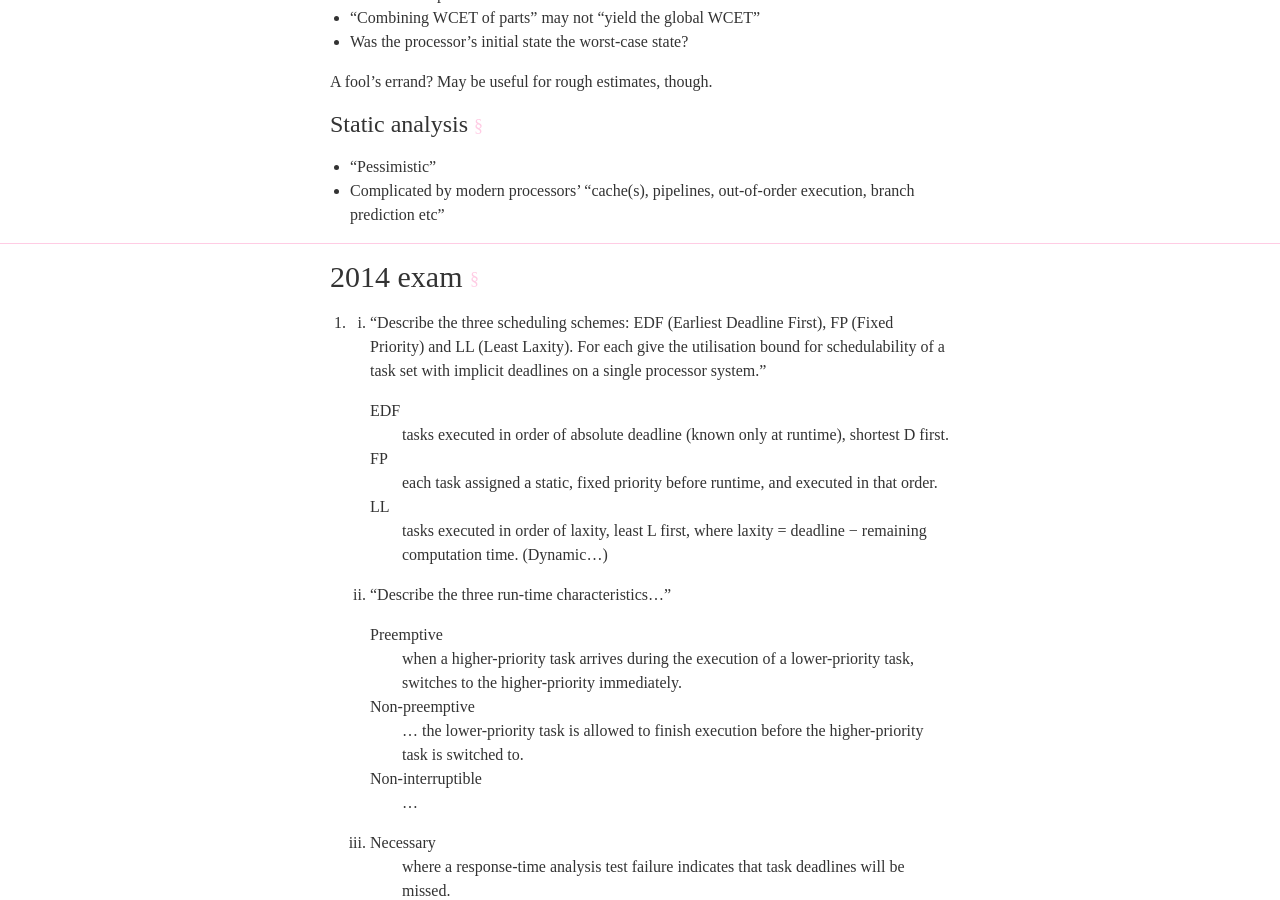
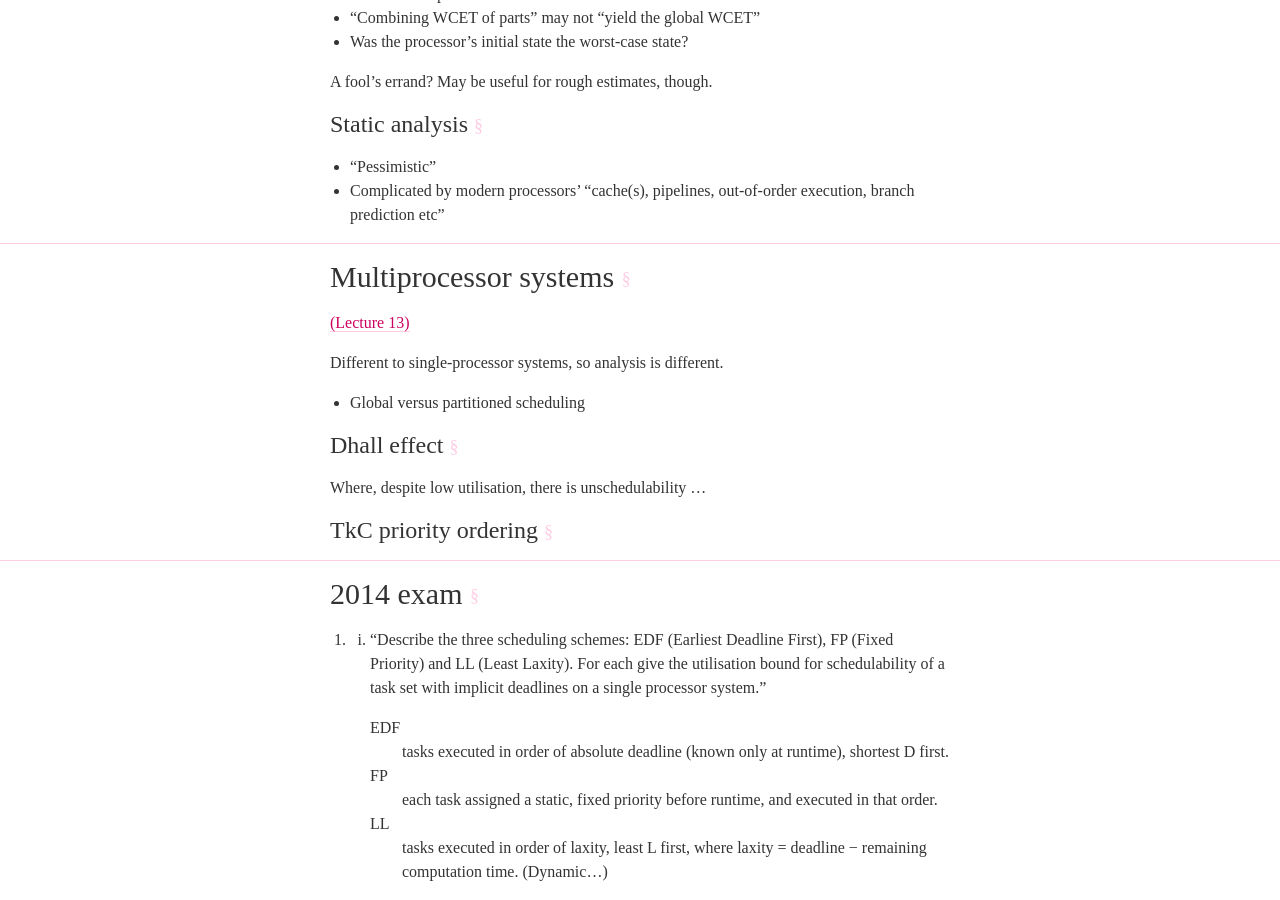
Before and after one commit to jclgoodwin/notes.joshuagoodw.in, a Jekyll site: the page built from pages/arts-autumn.md, in a window 1280 px wide and 900 px high, scrolled down 7587 px. Built offline with Jekyll 4.4.1, drawn with Linux system fonts in a browser that asks for light colours; some web fonts are replaced.

Commit message:
introduce lecture 13

```diff
--- a/pages/arts-autumn.md
+++ b/pages/arts-autumn.md
@@ -515,6 +515,24 @@ A fool's errand? May be useful for rough estimates, though.
 
 
 
+## Multiprocessor systems
+
+[(Lecture 13)](http://www-course.cs.york.ac.uk/arts/Lect13.pdf)
+
+Different to single-processor systems, so analysis is different.
+
+*   Global versus partitioned scheduling
+
+
+### Dhall effect
+
+Where, despite low utilisation, there is unschedulability ...
+
+### TkC priority ordering
+
+
+
+
 ## 2014 exam
 
 1.  1.  "Describe the three scheduling schemes: EDF (Earliest Deadline First),
```
